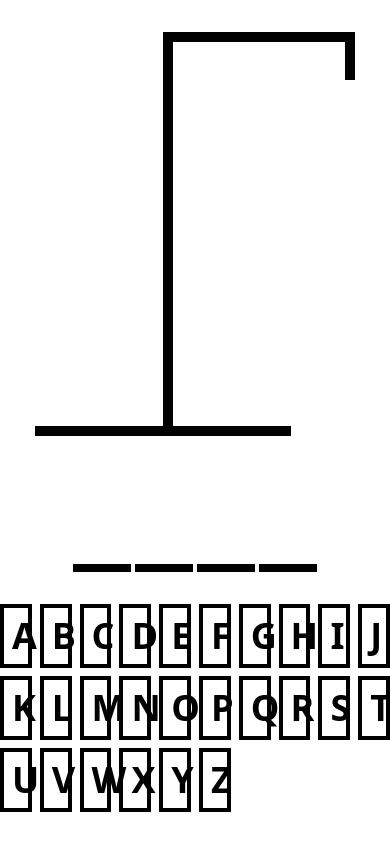
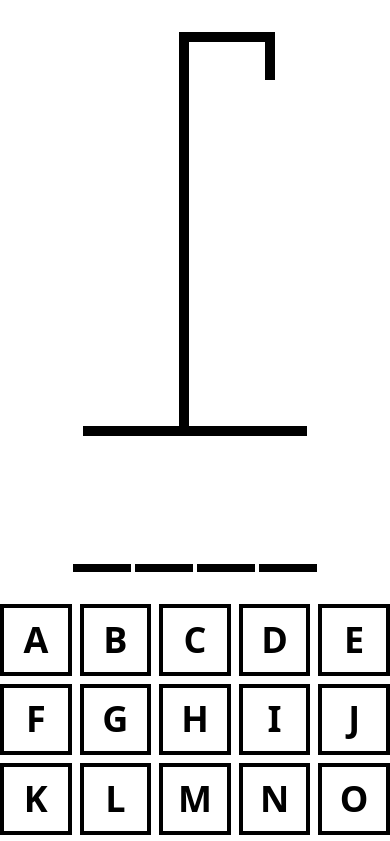
Before and after one commit to JoncarlosPerdomo/hangman-ts, a React (Vite) app: page / in a window 390 px wide. Shown: the top 841 px of the page. Built offline with nearby package versions, Linux system fonts and the light colour scheme.

Commit message:
More responsive design

```diff
--- a/src/HangmanDrawing.tsx
+++ b/src/HangmanDrawing.tsx
@@ -1,40 +1,37 @@
-const HEAD = (
-  <div className="h-14 w-14 rounded-full border-8 border-black absolute top-11 -right-6"/>
-)
+const HEAD = <div className='h-14 w-14 rounded-full border-8 border-black absolute top-11 right-2' />
 
-const BODY = (
-  <div className="h-24 w-2.5 bg-black absolute top-24 right-0"/>
-)
+const BODY = <div className='h-24 w-2.5 bg-black absolute top-24 right-8' />
 
 const RIGHT_ARM = (
-  <div className="h-2.5 w-24 bg-black top-36 -right-24 absolute transform -rotate-45 origin-bottom-left"/>
+  <div className='h-2.5 w-24 bg-black top-36 -right-16 absolute transform -rotate-45 origin-bottom-left' />
 )
 
 const LEFT_ARM = (
-  <div className="h-2.5 w-24 bg-black top-36 right-2 absolute transform rotate-45 origin-bottom-right"/>
+  <div className='h-2.5 w-24 bg-black top-36 right-10 absolute transform rotate-45 origin-bottom-right' />
 )
 
 const RIGHT_LEG = (
-  <div className="h-2.5 w-24 bg-black top-44 -right-[5.4rem] absolute transform rotate-[60deg] origin-bottom-left"/>
+  <div className='h-2.5 w-24 bg-black top-44 -right-[3.4rem] absolute transform rotate-[60deg] origin-bottom-left' />
 )
 
 const LEFT_LEG = (
-
-  <div className="h-2.5 w-24 bg-black top-44 right-0 absolute transform -rotate-[60deg] origin-bottom-right"/>
+  <div className='h-2.5 w-24 bg-black top-44 right-8 absolute transform -rotate-[60deg] origin-bottom-right' />
 )
 
-const BODY_PARTS = [HEAD, BODY, RIGHT_ARM, LEFT_ARM, RIGHT_LEG, LEFT_LEG];
+const BODY_PARTS = [HEAD, BODY, RIGHT_ARM, LEFT_ARM, RIGHT_LEG, LEFT_LEG]
 
 type HandmanDrawingProps = {
-  numberOfGuesses: number;
+  numberOfGuesses: number
 }
 
-export function HangmanDrawing({numberOfGuesses}: HandmanDrawingProps) {
-  return <div className="relative">
-    {BODY_PARTS.slice(0, numberOfGuesses)}
-    <div className='h-12 w-2.5 bg-black absolute top-0 right-0'/>
-    <div className='h-2.5 w-48 bg-black ml-32'/>
-    <div className="h-96 w-2.5 bg-black ml-32" />
-    <div className="h-2.5 w-64 bg-black"/>
-  </div>
+export function HangmanDrawing({ numberOfGuesses }: HandmanDrawingProps) {
+  return (
+    <div className='relative'>
+      {BODY_PARTS.slice(0, numberOfGuesses)}
+      <div className='h-12 w-2.5 bg-black absolute top-0 right-8' />
+      <div className='h-2.5 w-24 bg-black ml-24' />
+      <div className='h-96 w-2.5 bg-black ml-24' />
+      <div className='h-2.5 w-56 bg-black' />
+    </div>
+  )
 }
--- a/src/Keyboard.tsx
+++ b/src/Keyboard.tsx
@@ -36,7 +36,7 @@ type KeyboardProps = {
 
 export function Keyboard({ disabled = false, activeLetters, inactiveLetters, addGuessedLetter }: KeyboardProps) {
   return (
-    <div className='grid grid-cols-10 gap-2'>
+    <div className='grid grid-cols-5 md:grid-cols-10 gap-2'>
       {KEYS.map((key) => {
         const isActive = activeLetters.includes(key)
         const isInactive = inactiveLetters.includes(key)
```
